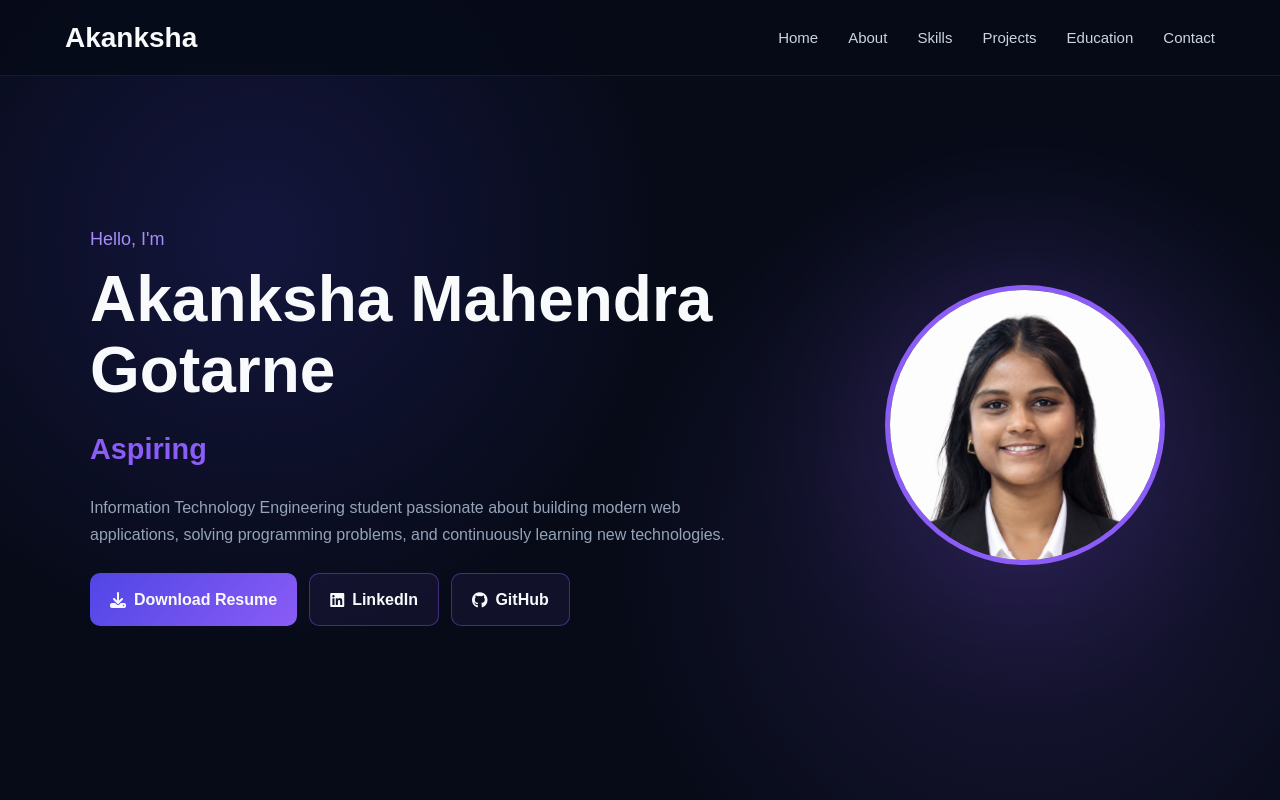
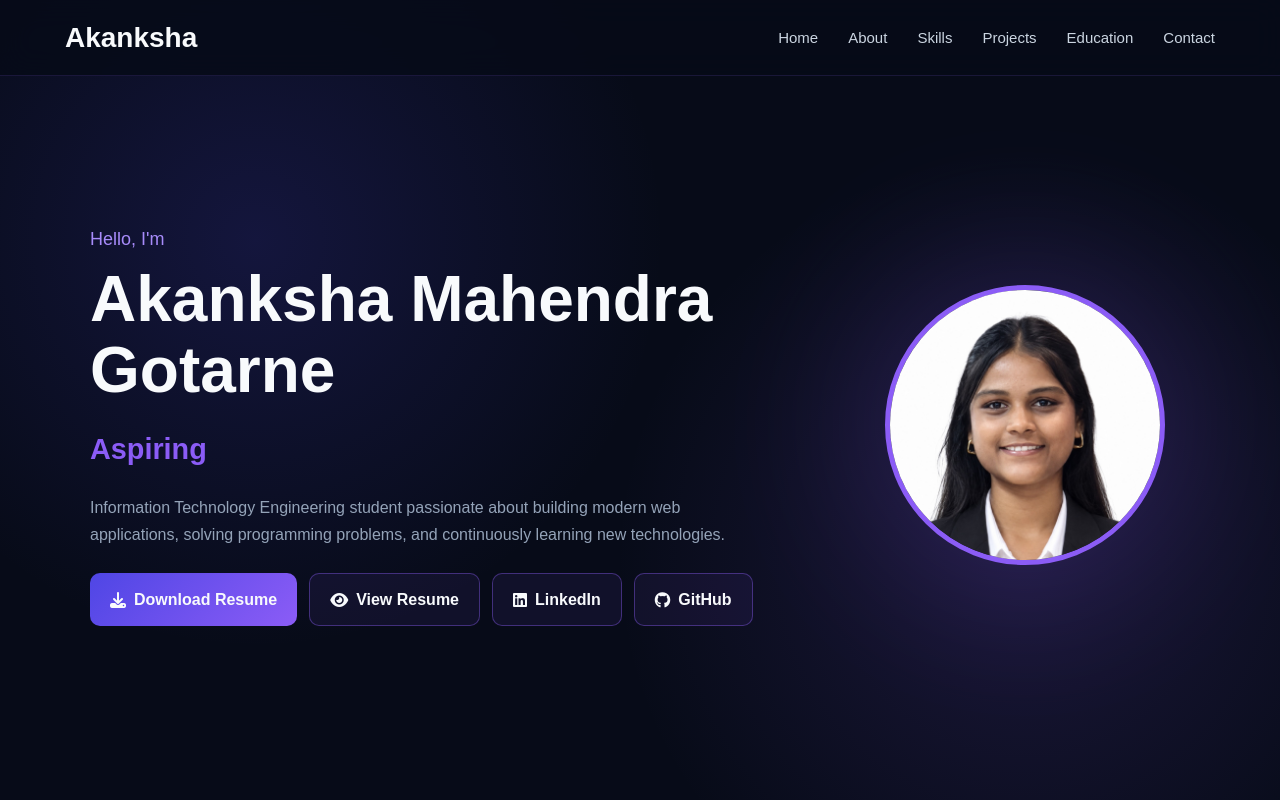
Before and after one commit to akankshagotarne/Portfolio, a plain HTML site: page index.html in a window 1280 px wide. Shown: the top 800 px of the page. Drawn offline with Linux system fonts and the light colour scheme.

Commit message:
Update index.html and resume.pdf

```diff
--- a/index.html
+++ b/index.html
@@ -101,9 +101,14 @@
 
                 <div class="hero-buttons">
 
-                    <a href="resume.pdf" download class="btn primary-btn">
+                    <a href="resume.pdf" download="Akanksha_Gotarne_Resume.pdf" class="btn primary-btn">
                         <i class="fas fa-download"></i>
                         Download Resume
+                    </a>
+
+                    <a href="resume.pdf" target="_blank" rel="noopener" class="btn secondary-btn">
+                        <i class="fas fa-eye"></i>
+                        View Resume
                     </a>
 
                     <a href="https://www.linkedin.com/in/akanksha-gotarne-b418262bb"
```
Also changed, not shown: 1 other file.
